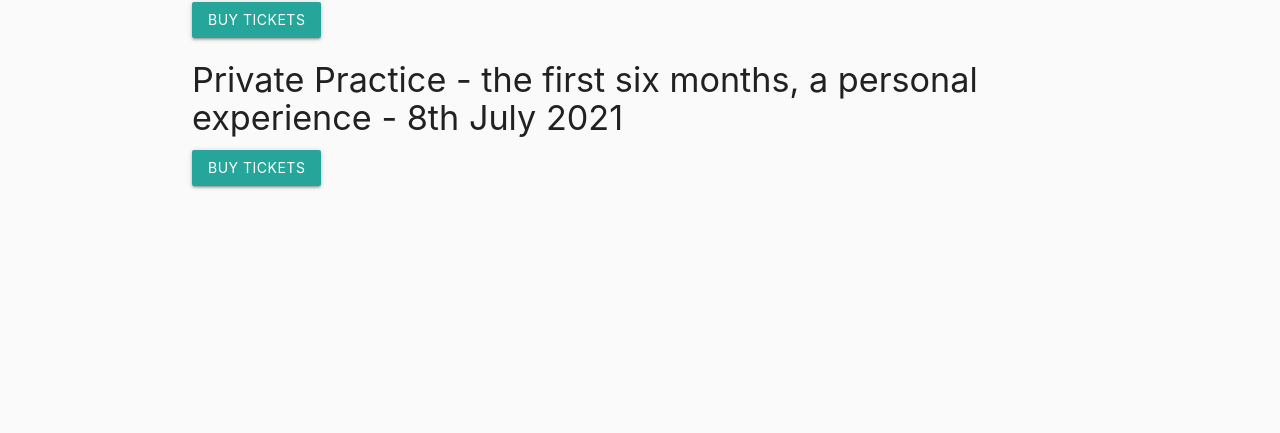
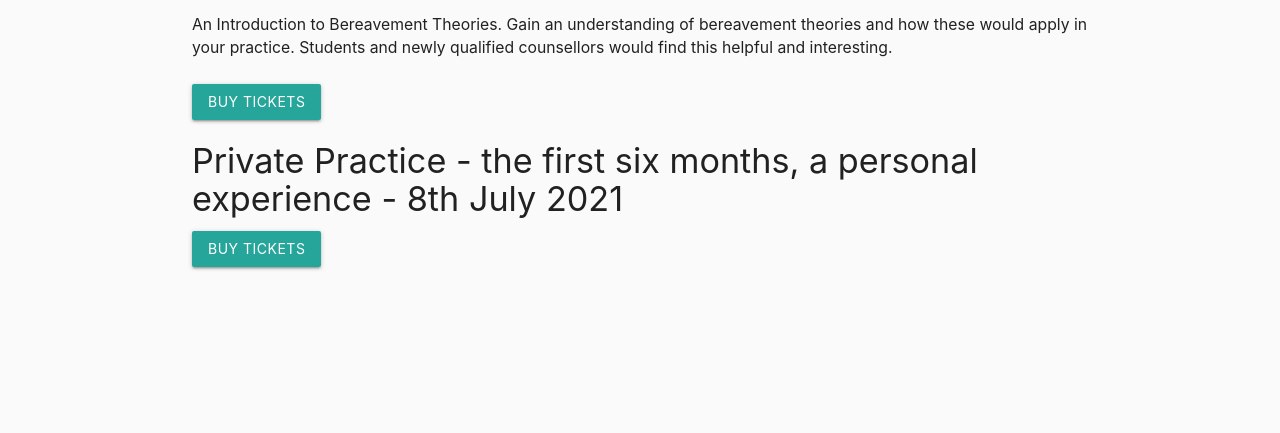
Before and after one commit to kindbanana/debbie_livermore, a plain HTML site: page site/events.html in a window 1280 px wide. Shown: the part 230-663 px from the top of the page. Drawn offline with Linux system fonts and the light colour scheme; a script that the page names is missing.

Commit message:
added grief text

```diff
--- a/site/events.html
+++ b/site/events.html
@@ -52,6 +52,9 @@
         <h2>Events</h2>
         <div class="row intro-row">
             <h4 class="left-align">Grief Webinar - 7th June 2021</h4>
+            <p>An Introduction to Bereavement Theories. Gain an understanding of bereavement theories and how these
+                would apply in your practice. Students and newly qualified counsellors would find this helpful and
+                interesting.</p>
             <!-- Noscript content for added SEO -->
             <noscript><a href="https://www.eventbrite.co.uk/e/bereavement-awareness-tickets-149786500455"
                          rel="noopener noreferrer" target="_blank"></noscript>
@@ -84,7 +87,8 @@
             <!-- You can customize this button any way you like -->
             <button id="eventbrite-widget-modal-trigger-152880342219"
                     class="btn waves-effect waves-light submit-btn type="
-            >Buy Tickets</button>
+            >Buy Tickets
+            </button>
             <noscript></a>Buy Tickets on Eventbrite</noscript>
 
             <script src="https://www.eventbrite.co.uk/static/widgets/eb_widgets.js"></script>
```
